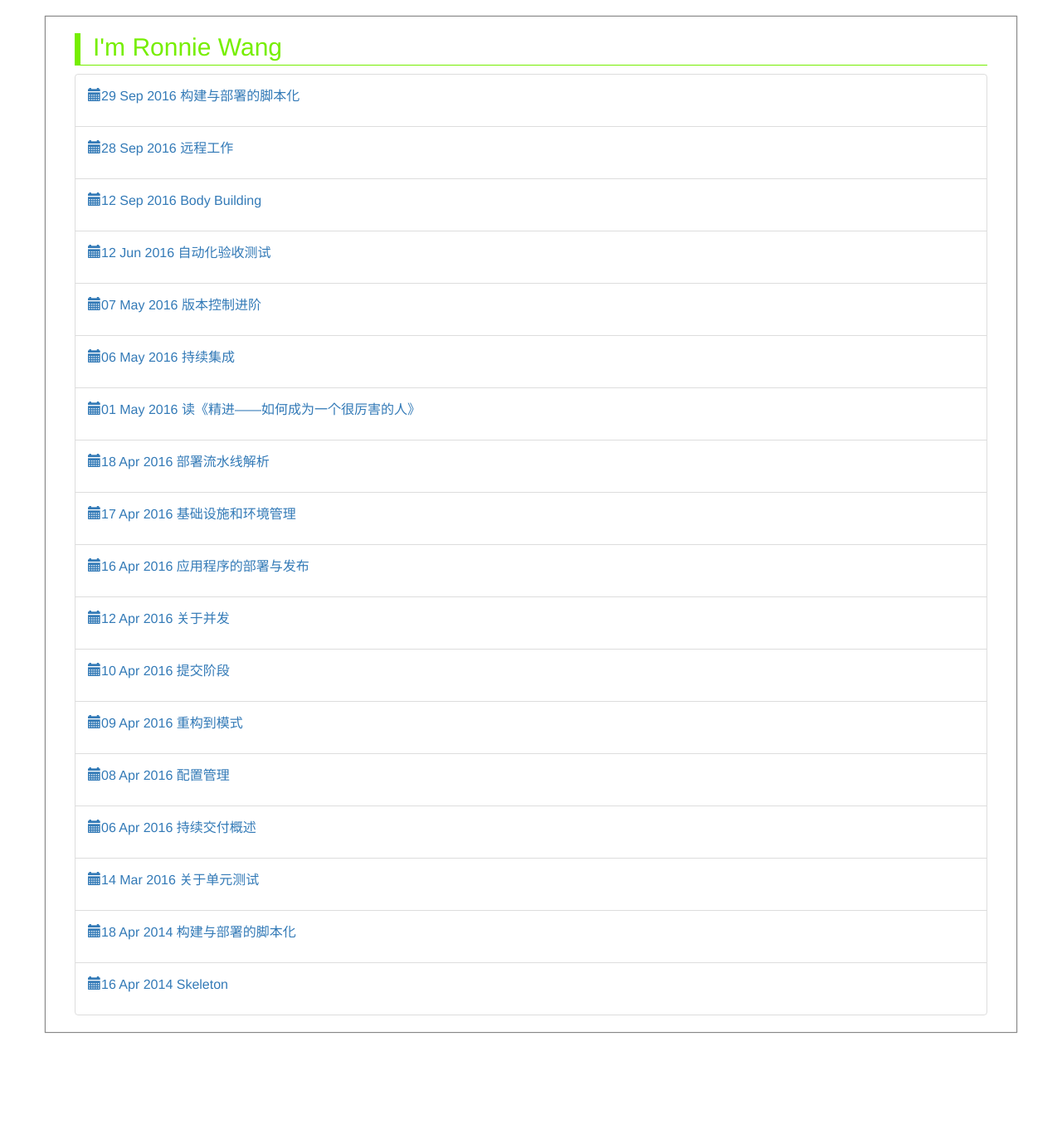
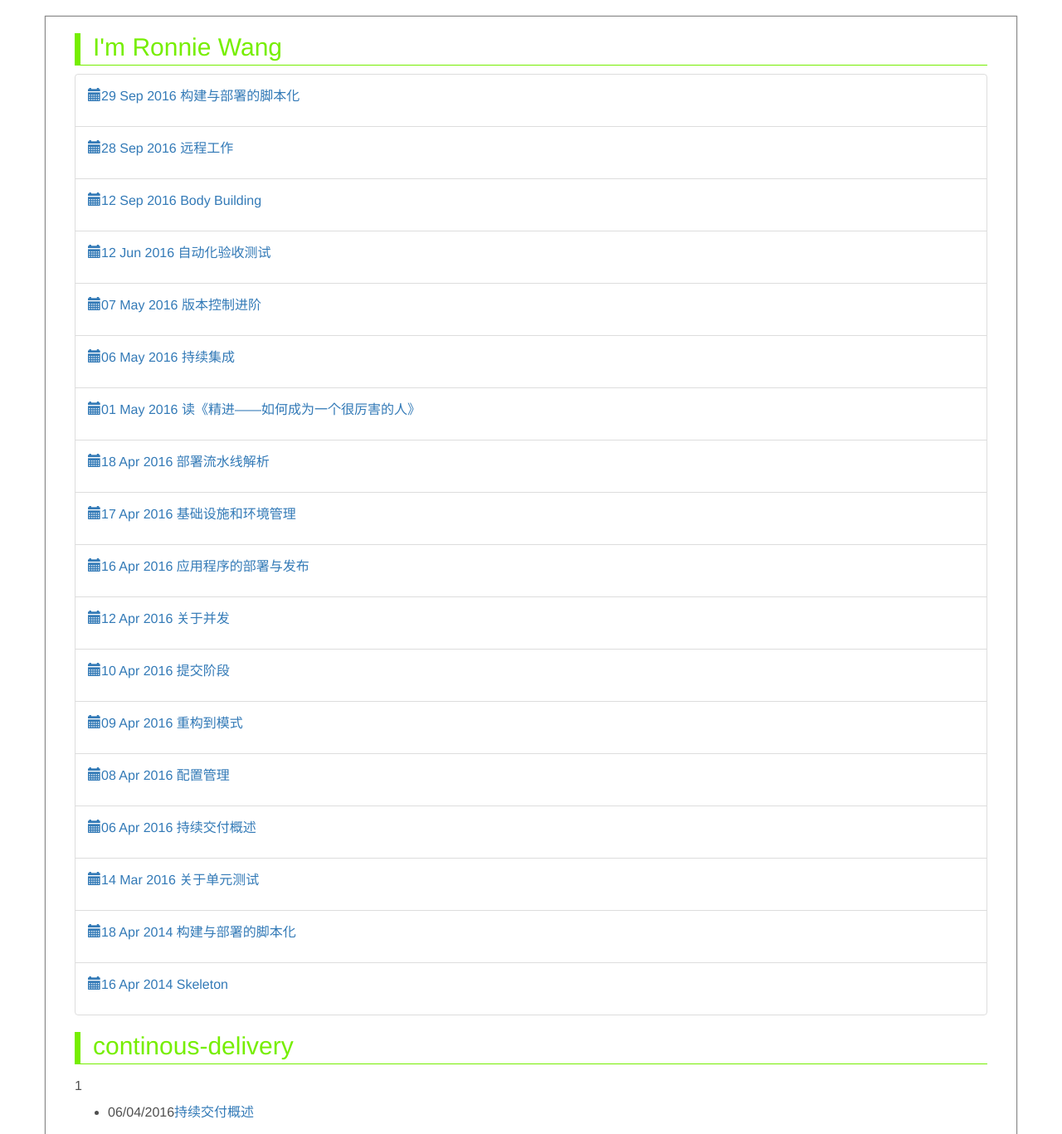
Before and after one commit to ronniewang/ronniewang.github.io, a Jekyll site: the page built from index.html, in a window 1280 px wide. Shown: the whole page at 83% size. Built offline with Jekyll 4.4.1, drawn with Linux system fonts in a browser that asks for light colours; before the commit the page ends 1244 px from its top, so only the background shows below that.

Commit message:
test category

```diff
--- a/_posts/2016-04-06-continous-delivery-01.md
+++ b/_posts/2016-04-06-continous-delivery-01.md
@@ -1,6 +1,7 @@
 ---
 layout: default
 title: 持续交付概述
+category: continous-delivery
 ---
 <h2>{{ page.title }}</h2>
 <p>{{ page.date | date_to_string }}</p>
--- a/index.html
+++ b/index.html
@@ -14,3 +14,13 @@
   </li>
   {% endfor %}
 </ul>
+
+{% for category in site.categories %}
+<h2>{{ category | first }}</h2>
+</span>{{ category | last | size }}</span>
+<ul class="arc-list">
+  {% for post in category.last %}
+  <li>{{ post.date | date:"%d/%m/%Y"}}<a href="{{ post.url }}">{{ post.title }}</a></li>
+  {% endfor %}
+</ul>
+{% endfor %}
```
